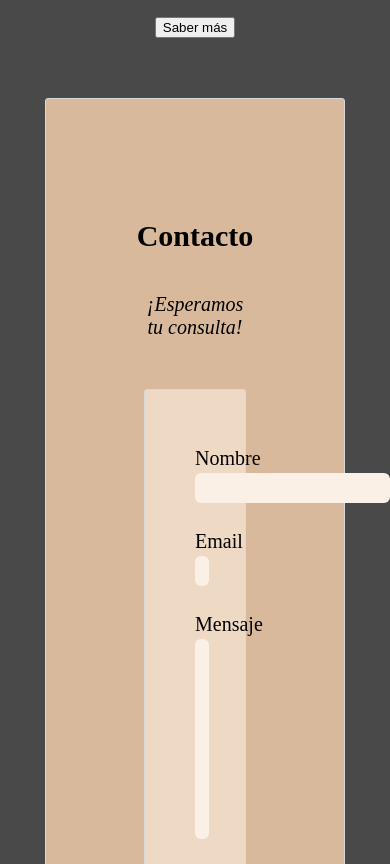
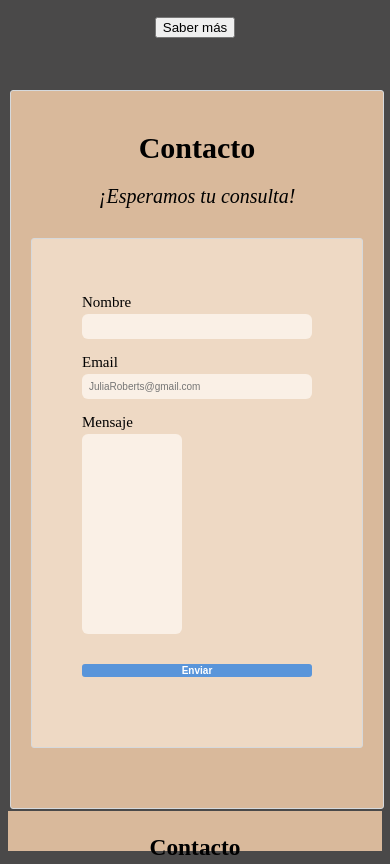
Before and after one commit to MelFont/Porfolio-Melisa-Fontana, a plain HTML site: page index.html in a window 390 px wide. Shown: the part 1757-2621 px from the top of the page. Drawn offline with Linux system fonts and the light colour scheme; a web font is replaced by a local one.

Commit message:
actualizacion 3

```diff
--- a/styles.css
+++ b/styles.css
@@ -377,24 +377,38 @@ body main .caja img{
 
      @media only screen and (max-width: 768px){
         .form-header {
-            padding: 100px;
+            padding: 20px;
+            height: auto;
+            display: block;
+            margin: 2px 2px 2px 2px;
+            width: 100%;
+          }
+        .formulario{
             height: 100%;
-          }
-
+            width: 100%;
+        }
           .form-row {
-            flex-direction: row;
-            align-items: flex-start;
-            margin-bottom: 20px;
+            flex-direction: column;
+            align-items: stretch;
+            margin-bottom: 10px;
           }
           .form-row input[type="text"] {
-            width: 200px;
+            width: 100%;
             height: initial;
+            font-size: 10px;
+          }
+          .form-row input[type="email"] {
+            width: 100%;
+            height: initial;
+            font-size: 10px;
           }
           .form-row label {
-            text-align: right;
-            width: 200px;
-            margin-top: 7px;
-            padding-right: 20px;
+            font-size: 15px;
+            text-align: left;
+            width: 100px;
+            margin-top: 5px;
+            padding-right: 0;
+
           }
 
           .form-row textarea {
@@ -416,11 +430,13 @@ body main .caja img{
             width: 100%;
           }
           .form-row textarea {
-            width: 250px;
+            width: 100px;
           }
 
           .form-row button {
-              font-size: 16px;
+              font-size: 10px;
+              margin-top: 10px;
+              margin-left: 0;
               font-weight: bold;
 
 
@@ -432,7 +448,7 @@ body main .caja img{
               border-radius: 3px;
 
 
-              padding: 5px 5px;
+              padding: 1px 1px;
               cursor: pointer;
 
             }
@@ -448,7 +464,7 @@ body main .caja img{
             }
 
             .form-row button {
-                margin-left: 80px;
+                margin-left: 0;
            }
     }
     /* Estilos tarjetas
```
